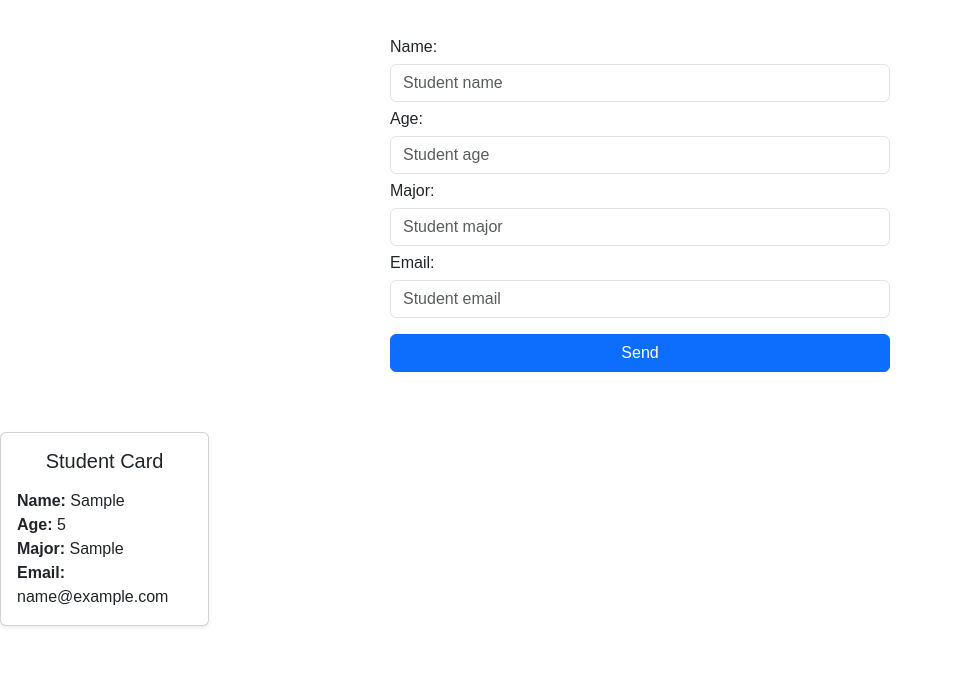
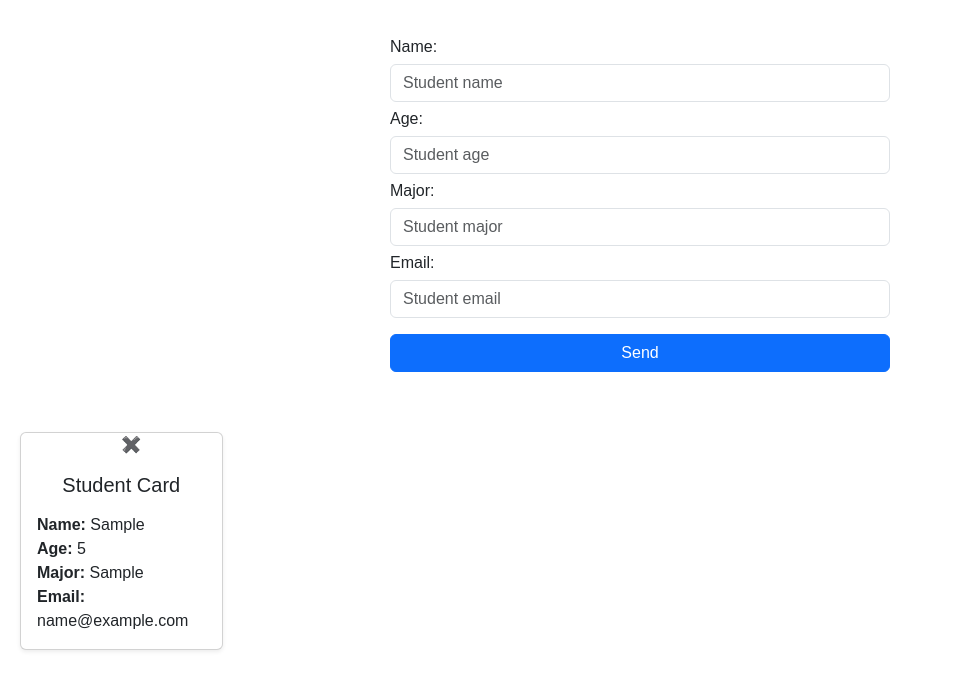
Before and after one commit to leviayelin/student-admin, a React (Vite) app in the folder students-admin/: page / in a window 1280 px wide. Both pictures are taken after typing "Sample", "5", "Sample", "name@example.com" into the empty fields and a click on the button "Send". Shown: the top 690 px of the page, without its empty margins (0-953 px from the left). Built offline with nearby package versions, Linux system fonts and the light colour scheme.

Commit message:
adding delete feature

```diff
--- a/students-admin/src/assets/css/StudentForm.css
+++ b/students-admin/src/assets/css/StudentForm.css
@@ -4,10 +4,17 @@
     margin-bottom:0;
 }
 
+.card-del{
+    margin:0 50%;
+    cursor:pointer;
+    display:inline-block;
+}
+
 /* Card list */
 .card-list{
     width:100%;
     height:100%;
+    padding:0 20px;
     display:grid;
     grid-template-columns: repeat(auto-fill,minmax(200px,1fr));
     gap:5px;
--- a/students-admin/src/components/Card.jsx
+++ b/students-admin/src/components/Card.jsx
@@ -1,7 +1,16 @@
+// Import section
+
 // Components section
-export default function Card({name,age,major,email}){
+export default function Card({id,name,age,major,email}){
+
+    // function - event handler
+    const handleClick = (e) =>{
+        console.log(e.target.parentElement.id)
+    }
+
     return(
-        <div className="card shadow-sm student-card">
+        <div id={id} className="card shadow-sm student-card">
+            <span className="card-del" onClick={handleClick}>✖️</span>
             <div className="card-body">
                 <h5 className="card-title text-center mb-3">Student Card</h5>
                 <p className="card-text"><strong>Name:</strong> {name}</p>
--- a/students-admin/src/components/CardList.jsx
+++ b/students-admin/src/components/CardList.jsx
@@ -8,6 +8,7 @@ export default function CardList({students}){
             {students.length > 0 ?students.map((info,id)=>(
                 <Card
                 key={id}
+                id={id}
                 name={info.name}
                 age={info.age}
                 major={info.major}
```
